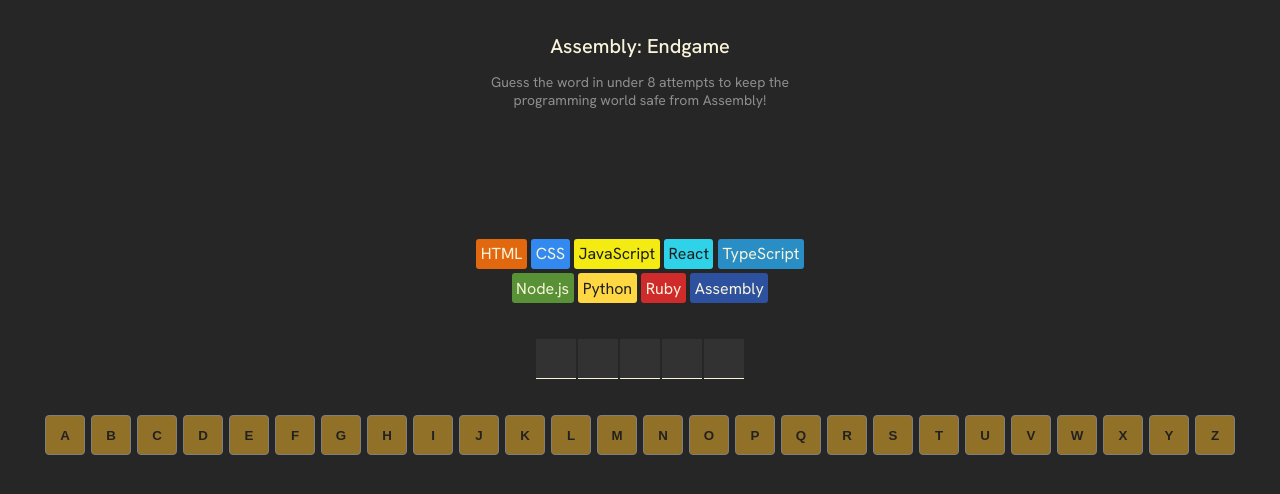
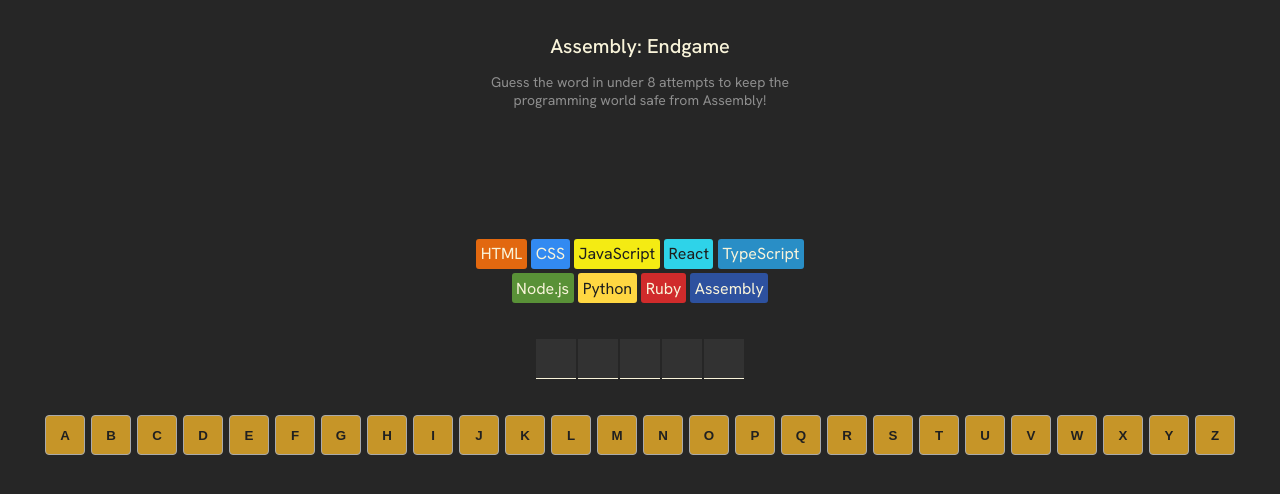
Before and after one commit to jacquikeating/assembly-endgame, a React (Vite) app: page / in a window 1280 px wide. Shown: the top 494 px of the page. Built offline with nearby package versions, Linux system fonts and the light colour scheme.

Commit message:
Increased key opacity

```diff
--- a/src/index.css
+++ b/src/index.css
@@ -156,7 +156,7 @@
     background: #FCBA29;
     font-weight: 600;
     color: #1E1E1E;
-    opacity: 0.5;
+    opacity: 0.75;
     cursor: pointer;
     transition: all 0.2s;
 }
@@ -174,7 +174,7 @@
 }
 
 .keyboard button:disabled {
-    opacity: 0.25;
+    opacity: 0.5;
     cursor: not-allowed;
 }
 
```
